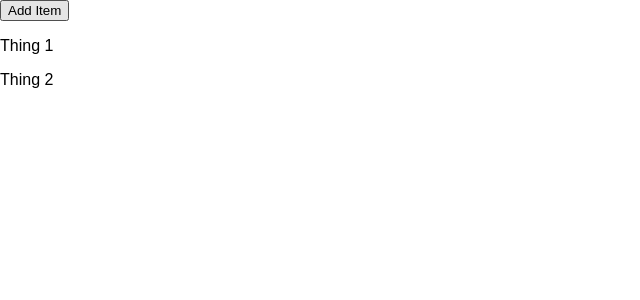
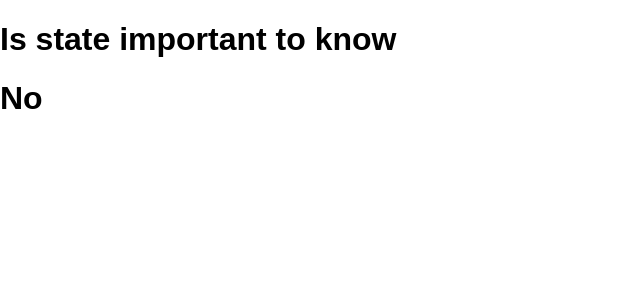
Before and after one commit to HarikaPenukonda/build-a-meme-generator, a React (Create React App) app: page / in a window 1280 px wide. Shown: the top 300 px of the page, without its empty margins (0-640 px from the left). Built offline with nearby package versions, Linux system fonts and the light colour scheme.

Commit message:
Replace our hard-coded "Yes" on the page

```diff
--- a/src/App.js
+++ b/src/App.js
@@ -2,7 +2,8 @@ import React from "react";
 // import Header from "./components/Header";
 // import Meme from "./components/Meme";
 //import Events from "./event-listener/Events";
-import Items from "./connundrum/Items";
+//import Items from "./connundrum/Items";
+import State from "./connundrumResolved/State";
 
 export default function App(){
     return(
@@ -10,7 +11,8 @@ export default function App(){
             {/* <Header/>
             <Meme/> */}
             {/* <Events/> */}
-            <Items/>
+            {/* <Items/> */}
+            <State/>
         </div>
     )
 }
--- /dev/null
+++ b/src/connundrumResolved/State.js
@@ -0,0 +1,18 @@
+import React from "react";
+
+/*
+    Challenge : Replace our hard-coded "Yes" on the page with some state initiated with React.useState( )
+*/
+
+export default function State(){
+    const result = React.useState("No")
+    console.log(result)
+    return(
+        <div className="state">
+            <h1 className="state--title">Is state important to know</h1>
+            <div className="state-value">
+                <h1>{result[0]}</h1>
+            </div>
+        </div>
+    )
+}
```
